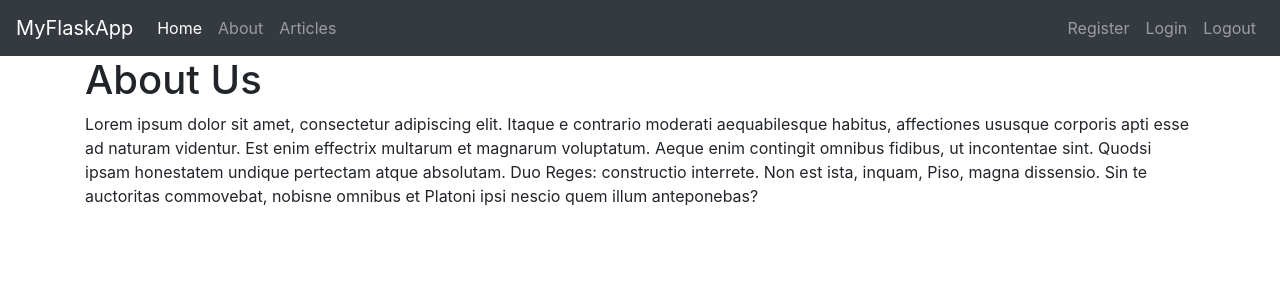
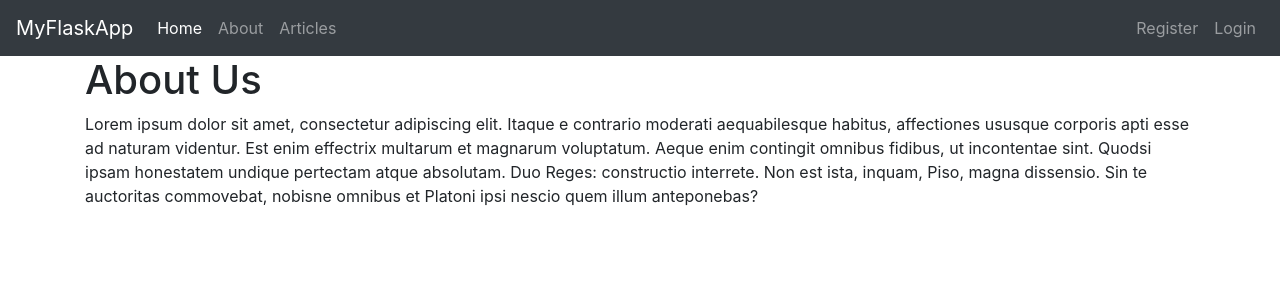
Before and after one commit to mnovacyu/flask-user-registration, a Flask app: page /about in a window 1280 px wide. Shown: the top 300 px of the page. Run offline with Flask 2, Linux system fonts and the light colour scheme; some libraries are stand-ins or nearby versions.

Commit message:
show and hide navbar items based on user session

```diff
--- a/templates/includes/_navbar.html
+++ b/templates/includes/_navbar.html
@@ -17,15 +17,21 @@
           </li>
         </ul>
         <ul class="navbar-nav ml-auto navbar-right">
+          {% if session.logged_in %}
+            <li class="nav-item">
+              <a class="nav-link" href="/dashboard">Dashboard</a>
+            </li>
+            <li class="nav-item">
+              <a class="nav-link" href="/logout">Logout</a>
+            </li>
+          {% else %}
             <li class="nav-item">
               <a class="nav-link" href="/register">Register</a>
             </li>
             <li class="nav-item">
               <a class="nav-link" href="/login">Login</a>
             </li>
-          <li class="nav-item">
-            <a class="nav-link" href="/logout">Logout</a>
-          </li>
+          {% endif %}
         </ul>
       </div>
     </nav>
```
Lines whose indentation alone changed are shown as unchanged.
